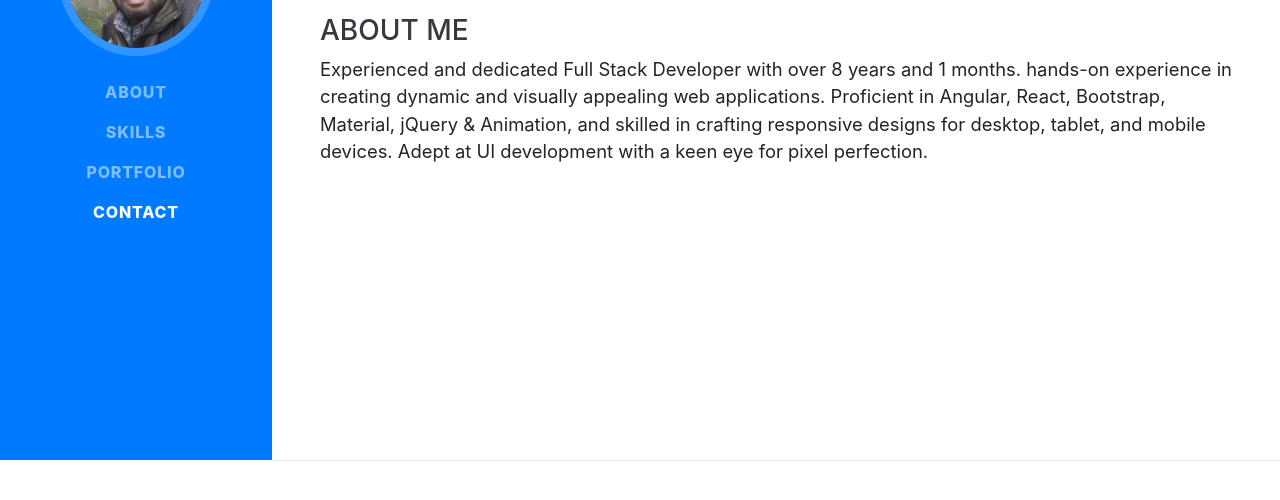
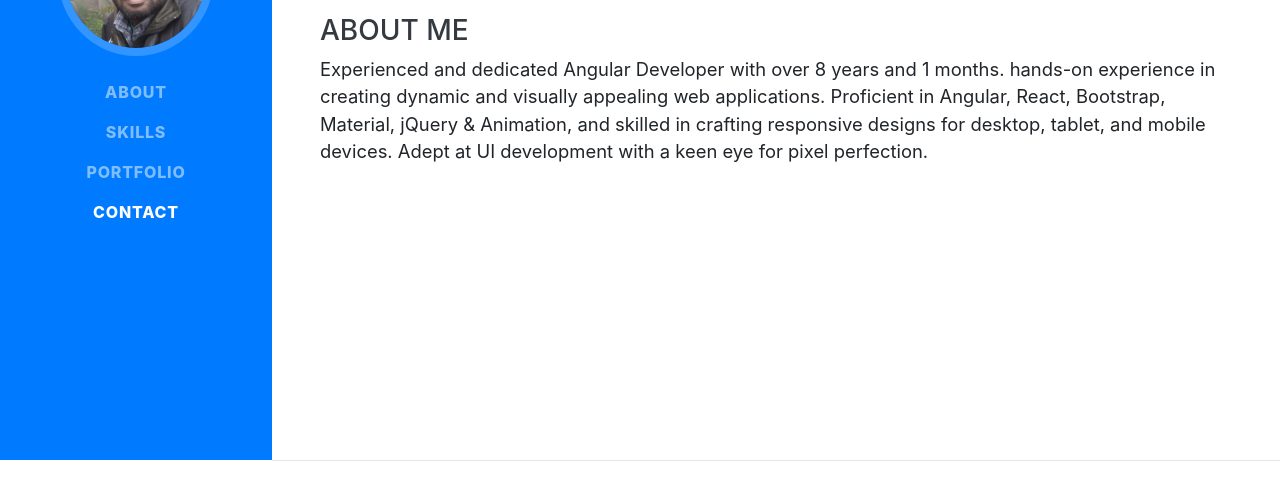
Before and after one commit to muhammed-bilal-uxd/bilal-uxd.github.io, a website with bundled scripts: page index.html in a window 1280 px wide. Shown: the part 340-840 px from the top of the page. Built offline with nearby package versions, Linux system fonts and the light colour scheme; a web font is replaced by a local one.

Commit message:
feat: update job title from Full Stack Developer to Angular Developer

```diff
--- a/index.html
+++ b/index.html
@@ -160,7 +160,7 @@
             <section>
               <h3 class="text-seconday">about me</h3>
               <p class="lead mb-1">
-                Experienced and dedicated Full Stack Developer with over
+                Experienced and dedicated Angular Developer with over
                 <span id="years" data-date="April-2016"></span>
                 hands-on experience in creating dynamic and visually appealing
                 web applications. Proficient in Angular, React, Bootstrap,
```
